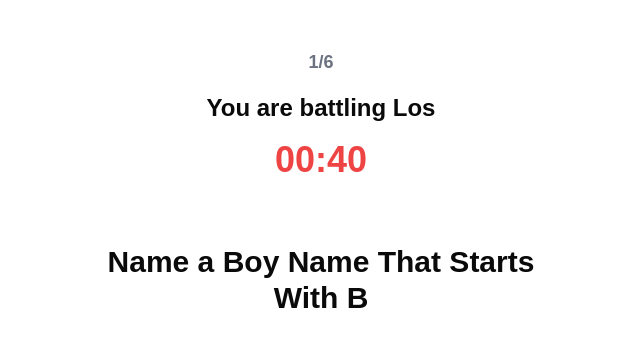
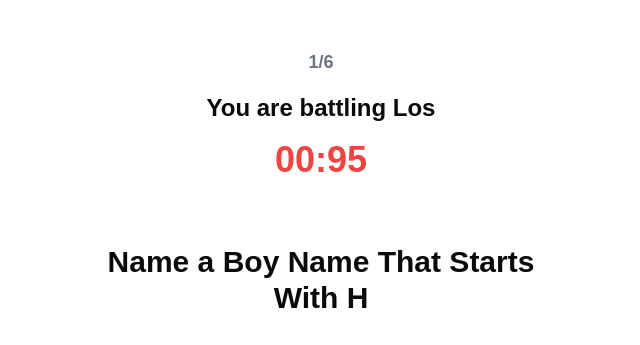
Before and after one commit to ctmventuresinc/kategoryweb, a Next.js app: page / in a window 1280 px wide. Shown: the top 345 px of the page, without its empty margins (319-959 px from the left). Built offline with nearby package versions, Linux system fonts and the light colour scheme.

Commit message:
start at 100 seconds

```diff
--- a/app/page.tsx
+++ b/app/page.tsx
@@ -9,10 +9,10 @@ import { GameResults } from "../components/game-results";
 export default function WordGame() {
   const [currentAnswer, setCurrentAnswer] = useState("");
   const [currentCategoryIndex, setCurrentCategoryIndex] = useState(0);
-  const [timeRemaining, setTimeRemaining] = useState(45);
+  const [timeRemaining, setTimeRemaining] = useState(100);
   const [gameCompleted, setGameCompleted] = useState(false);
   const [userAnswers, setUserAnswers] = useState<UserAnswers>({});
-  const startingLetter = "B";
+  const startingLetter = "H"; // 1-26-2025 was B.  1-27-2025 was H
   const inputRef = useRef<HTMLInputElement>(null);
 
   const categories = Object.values(Category);
```
